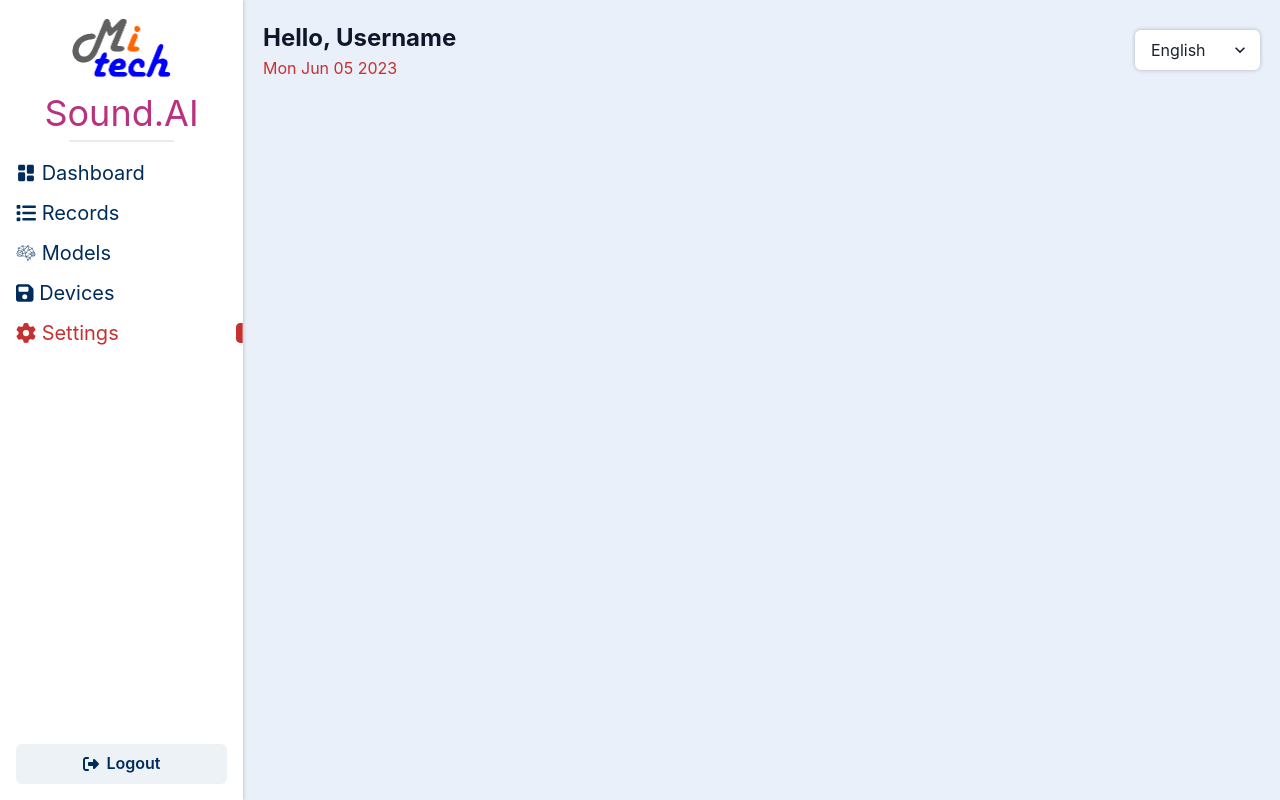
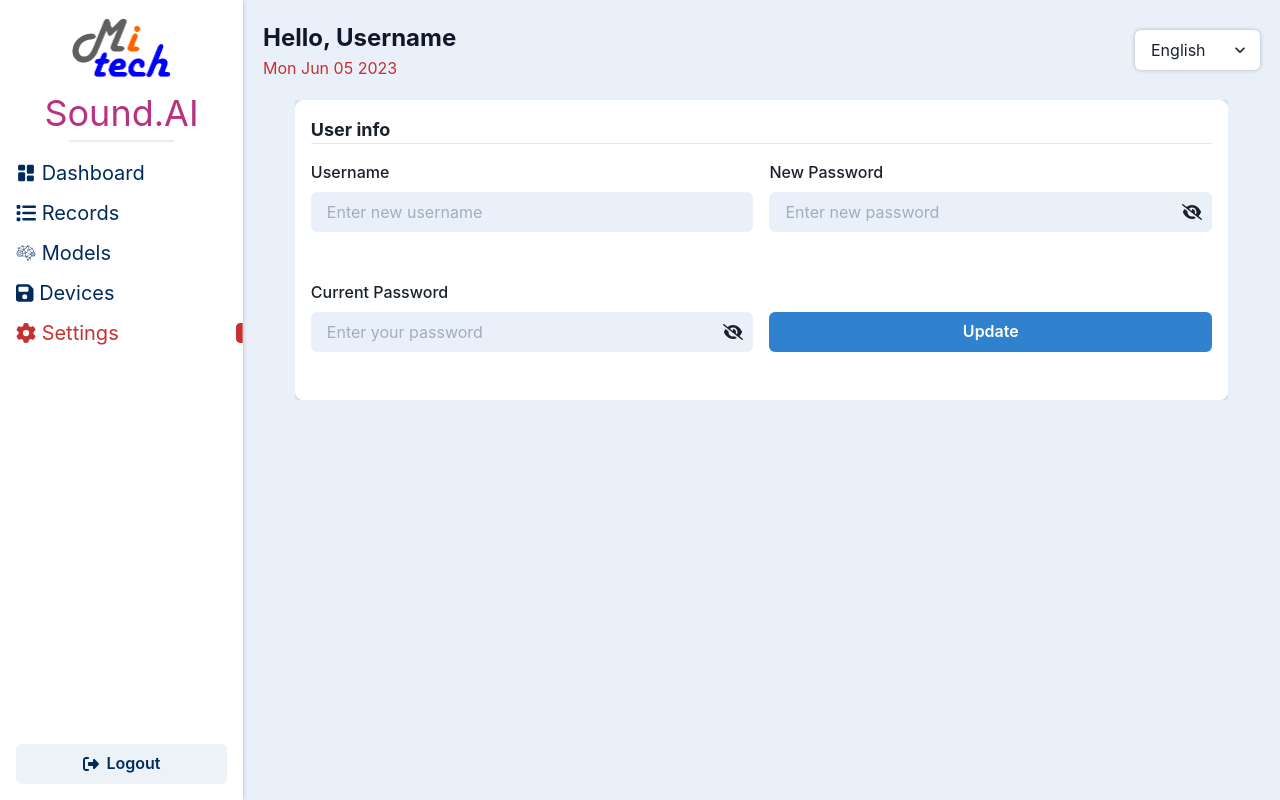
Before and after one commit to Sherly1001/sound.ai, a React (Vite) app in the folder frontend/: page /#/settings in a window 1280 px wide. Built offline with nearby package versions, Linux system fonts and the light colour scheme.

Commit message:
frontend: add settings

```diff
--- a/frontend/src/routers/Settings.tsx
+++ b/frontend/src/routers/Settings.tsx
@@ -1,9 +1,116 @@
-import { useEffect } from 'react';
+import {
+  Box,
+  Button,
+  FormControl,
+  FormLabel,
+  Grid,
+  Input,
+  InputGroup,
+  InputRightElement,
+  Text,
+} from '@chakra-ui/react';
+import { faEye, faEyeSlash } from '@fortawesome/free-solid-svg-icons';
+import { FontAwesomeIcon } from '@fortawesome/react-fontawesome';
+import { FormEvent, useCallback, useEffect, useState } from 'react';
+import Rounded from '../comps/Rounded';
 
 export default function Settings() {
   useEffect(() => {
     document.title = 'Settings';
   }, []);
 
-  return <></>;
+  const [username, setUsername] = useState('');
+  const [password, setPassword] = useState('');
+  const [currentPassword, setCurrentPassword] = useState('');
+  const [showPassword, setShowPassword] = useState(false);
+
+  const onSubmit = useCallback(
+    (e: FormEvent<HTMLDivElement>) => {
+      e.preventDefault();
+    },
+    [username, password, currentPassword],
+  );
+
+  return (
+    <Box>
+      <Rounded padding="4">
+        <Text fontSize="large" fontWeight="bold">
+          User info
+        </Text>
+        <hr />
+        <Grid
+          gridTemplateColumns={{ base: '1fr', md: '1fr 1fr' }}
+          gap="4"
+          marginTop="4"
+          as="form"
+          onSubmit={onSubmit}
+        >
+          <FormControl marginBottom="1.5em">
+            <FormLabel>Username</FormLabel>
+            <Input
+              type="text"
+              placeholder="Enter new username"
+              background="background"
+              border="none"
+              _placeholder={{
+                color: 'gray.400',
+              }}
+              value={username}
+              onChange={(e) => setUsername(e.target.value)}
+            />
+          </FormControl>
+          <FormControl marginBottom="2em">
+            <FormLabel>New Password</FormLabel>
+            <InputGroup>
+              <Input
+                type={showPassword ? 'text' : 'password'}
+                placeholder="Enter new password"
+                background="background"
+                border="none"
+                _placeholder={{
+                  color: 'gray.400',
+                }}
+                value={password}
+                onChange={(e) => setPassword(e.target.value)}
+              />
+              <InputRightElement
+                cursor="pointer"
+                onClick={() => setShowPassword(!showPassword)}
+                userSelect="none"
+              >
+                <FontAwesomeIcon icon={showPassword ? faEye : faEyeSlash} />
+              </InputRightElement>
+            </InputGroup>
+          </FormControl>
+          <FormControl marginBottom="2em">
+            <FormLabel>Current Password</FormLabel>
+            <InputGroup>
+              <Input
+                type={showPassword ? 'text' : 'password'}
+                placeholder="Enter your password"
+                background="background"
+                border="none"
+                required
+                _placeholder={{
+                  color: 'gray.400',
+                }}
+                value={currentPassword}
+                onChange={(e) => setCurrentPassword(e.target.value)}
+              />
+              <InputRightElement
+                cursor="pointer"
+                onClick={() => setShowPassword(!showPassword)}
+                userSelect="none"
+              >
+                <FontAwesomeIcon icon={showPassword ? faEye : faEyeSlash} />
+              </InputRightElement>
+            </InputGroup>
+          </FormControl>
+          <Button type="submit" colorScheme="blue" alignSelf="center">
+            Update
+          </Button>
+        </Grid>
+      </Rounded>
+    </Box>
+  );
 }
```
